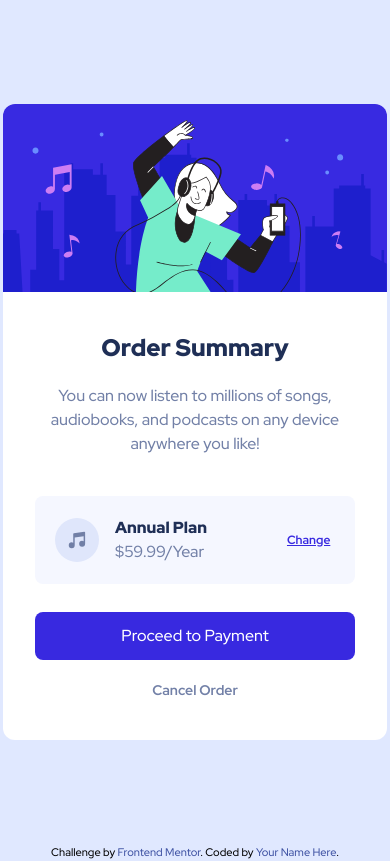
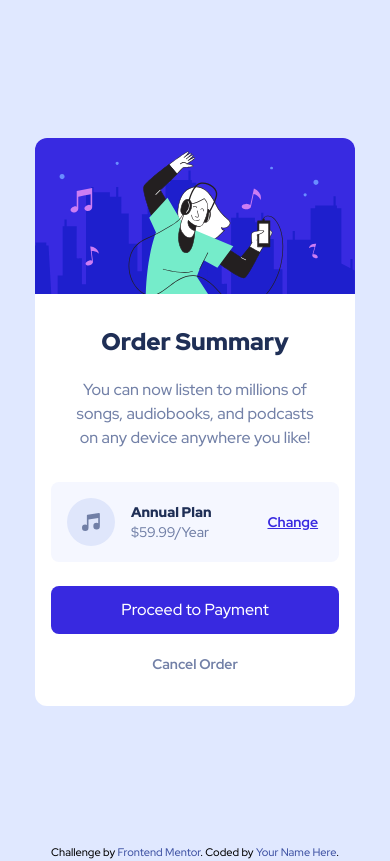
Before and after one commit to Khadijahnclark/order-summary-component-main, a website: page public/index.HTML in a window 390 px wide. Drawn offline with Linux system fonts and the light colour scheme.

Commit message:
making the website responsive

```diff
--- a/public/index.HTML
+++ b/public/index.HTML
@@ -16,39 +16,37 @@
   </style>
 </head>
 <body class="mx-auto bg-primary-pale font-body">
-
-  <main class="h-screen flex justify-center items-center overflow-hidden">
-
-    <div class="relative container mx-auto flex flex-col items-center my-auto w-96 bg-white rounded-xl" >
+  <main class="h-screen flex justify-center items-center overflow-hidden ">
+    <div class="relative container mx-auto flex flex-col items-center w-80 my-auto md:w-96 lg:w-max bg-white rounded-xl" >
       <!-------IMG-------------------->
       <div class="overflow-hidden">
         <img src="/images/illustration-hero.svg" alt="" class="overflow-hidden rounded-t-xl">
       </div>
 
        <!-------Main Text-------------------->
-      <div class="text-center p-10">
-        <h1 class="text-neutral-darkyblue text-2xl font-extrabold pb-5">Order Summary</h1>
-        <p class="w-80 max-w-md text-neutral-coolblue">You can now listen to millions of songs, audiobooks, and podcasts on any
+      <div class="text-center m-8 md:p-10 md:m-0">
+        <h1 class="text-neutral-darkyblue  text-2xl pb-5 md:text-3xl font-extrabold ">Order Summary</h1>
+        <p class="w-64 md:w-80 md:max-w-md lg:w-80 text-neutral-coolblue">You can now listen to millions of songs, audiobooks, and podcasts on any
           device anywhere you like!</p>
       </div>
 
        <!-------Music Plan Section-------------------->
-      <div class="bg-neutral-verypale flex flex-row w-80 p-5 mb-7 rounded-lg gap-4 items-center">
+      <div class="bg-neutral-verypale flex flex-row  w-72 items-center rounded-lg  p-4 gap-4 mb-6 md:w-80 md:p-5 md:mb-7 md:gap-4">
         <div>
-          <img src="/images/icon-music.svg" alt="" class="w-11">
+          <img src="/images/icon-music.svg" alt="" class="w-16:md:w-4">
         </div>
         <div>
-          <h3 class="font-extrabold text-neutral-darkyblue">Annual Plan</h3>
-          <h3 class="text-neutral-coolblue">$59.99/Year</h3>
+          <h3 class=" text-sm font-extrabold text-neutral-darkyblue">Annual Plan</h3>
+          <h3 class="text-sm text-neutral-coolblue">$59.99/Year</h3>
         </div>
-        <div class="text-xs ml-16 underline text-primary-brightblue font-bold">
+        <div class="text-sm ml-10 md:ml-16 underline text-primary-brightblue font-bold">
           <h4 class="cursor-pointer hover:brightness-200">Change</h4>
         </div>
       </div>
 
        <!-------Payment Button-------------------->
-      <div class="flex flex-col items-center mb-10">
-        <button class="bg-primary-brightblue w-80 p-3 rounded-lg mb-5 text-white hover:shadow-xl hover:brightness-150" ><a href="/">Proceed to Payment</a></button>
+      <div class="flex flex-col items-center mb-8 md:mb-10">
+        <button class="bg-primary-brightblue w-72 p-3 mb-5 md:w-80 rounded-lg md:mb-5 text-white hover:shadow-xl hover:brightness-150" ><a href="/">Proceed to Payment</a></button>
         <h4 class=" cursor-pointer text-neutral-coolblue font-bold text-sm hover:text-neutral-darkyblue">Cancel Order</h4>
       </div>
 
```
Also changed, not shown: public/styles.css, src/styles.css (line endings or trailing spaces).
